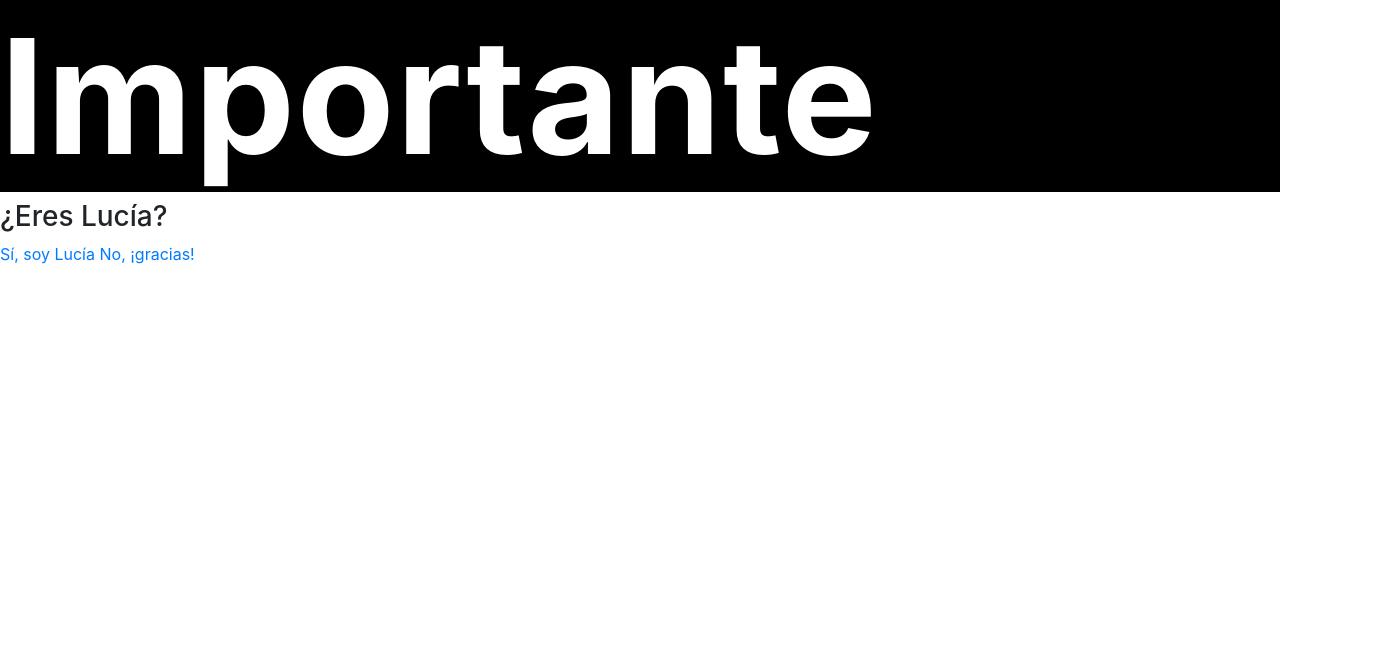
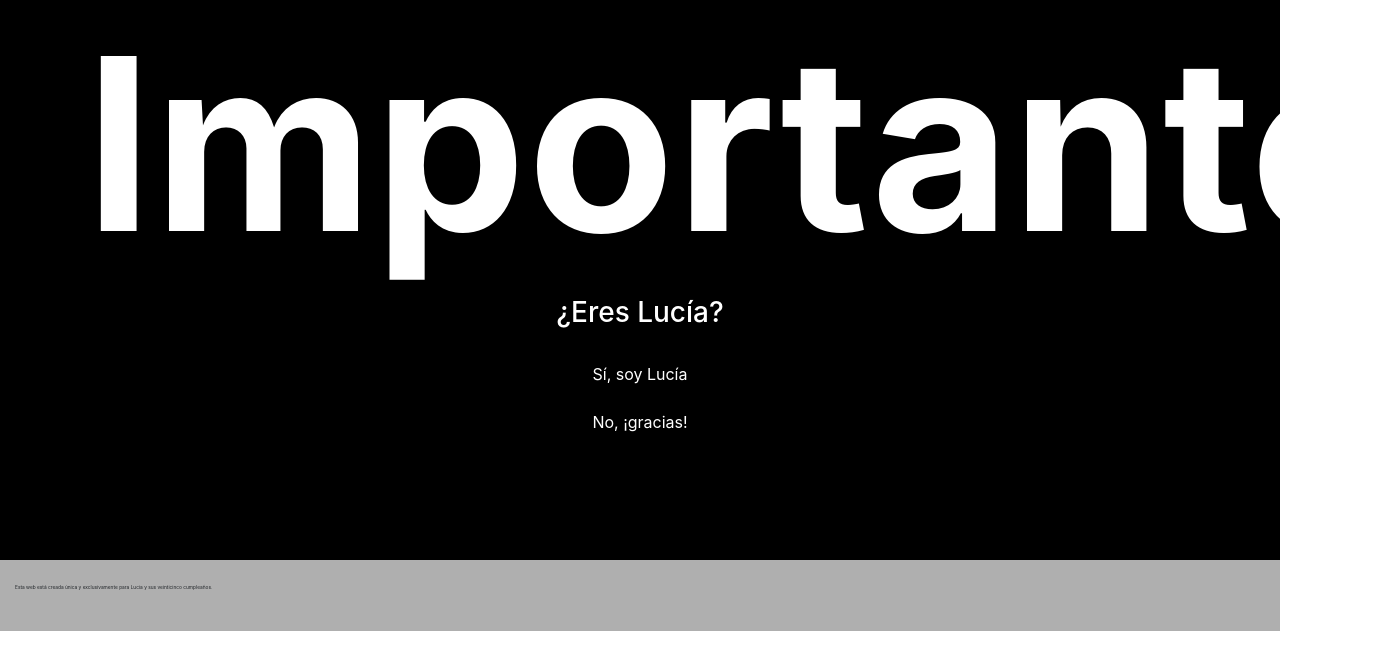
Before and after one commit to julianperezm/HBL, a plain HTML site: page index.html in a window 1280 px wide. Shown: the whole page, 1395 px wide, since content can reach past the window. Drawn offline with nearby package versions, Linux system fonts and the light colour scheme.

Commit message:
Developing...

```diff
--- a/index.html
+++ b/index.html
@@ -11,19 +11,26 @@
 </head>
 <body>
     <section class='index'>
-        <h1>Importante</h1>
-        <h3>¿Eres Lucía?</h3>
-        <a href="./ImLucia.html">Sí, soy Lucía</a>
-        <a href="./ImNotLucia.html">No, ¡gracias!</a>
+        <div class="container text-center">
+            <h1>Importante</h1>
+            <h3>¿Eres Lucía?</h3>
+            <br>
+            <a href="./ImLucia.html">Sí, soy Lucía</a><br><br>
+            <a href="./ImNotLucia.html">No, ¡gracias!</a>
+        </div>
     </section>
-
-
-
-
 
     <script src="style/jquery.min.js"></script>
     <script src="style/bootstrap.bundle.min.js"></script>
     <script src="style/jquery.easing.min.js"></script>
     <script src="style/grayscale.min.js"></script>
+
+    <footer class="footer">
+        <div class="container-fluid justify-content-center">
+            <br>
+            <p> Esta web está creada única y exclusivamente para Lucia y sus veinticinco cumpleaños.</p>
+            <br>
+        </div>
+    </footer>
 </body>
 </html>
--- a/style/styleOPTATIVA.css
+++ b/style/styleOPTATIVA.css
@@ -1,17 +1,45 @@
+.index{
+    background: black;
+    min-height: 35rem;
+}
 .index h1{
-    font-size: 10rem;
+    font-size: 15rem;
     letter-spacing: 0.1rem;
     font-weight: bold;
     color: white;
-    background-color: black;
+    text-align: center;
 }
 
+.index h3{
+    color: rgb(255, 255, 255);
+    text-align: center;
+}
+
+.index a{
+    color: white;
+}
+.index a:hover{
+    color: white;
+}
+.footer{
+    background: rgb(175, 175, 175);
+}
+
+.footer p{
+    font-size: 0.3rem;
+}
+
+
 @media (max-width: 1000px)  {
+    .index{
+        background: black;
+        min-height: 20rem;
+    }
     .index h1{
         font-size: 5rem;
         letter-spacing: 0.1rem;
         font-weight: bold;
         color: white;
-        background-color: black;
+        text-align: center;
     }
 }
```
